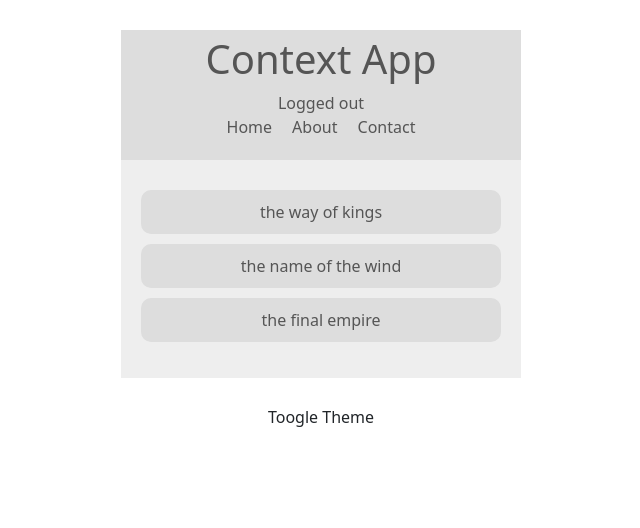
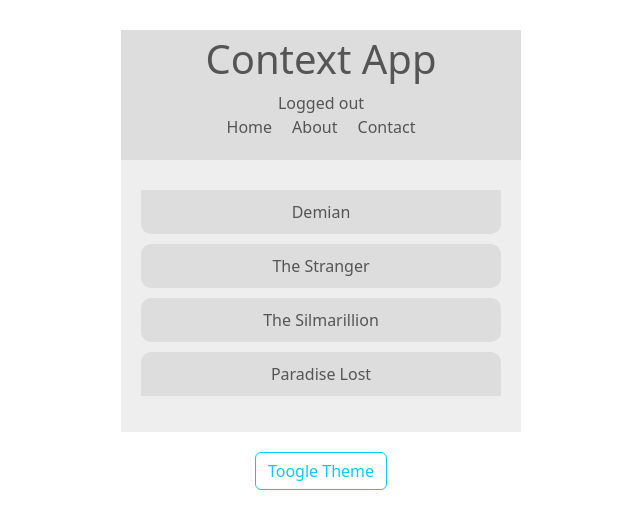
Before and after one commit to MauLight/context-hooks-react, a React (Create React App) app: page / in a window 1280 px wide. Shown: the top 528 px of the page, without its empty margins (319-959 px from the left). Built offline with nearby package versions, Linux system fonts and the light colour scheme.

Commit message:
class contexts changed to functional components

```diff
--- a/src/App.js
+++ b/src/App.js
@@ -3,7 +3,8 @@ import Bookshelf from './components/bookshelf';
 import Navbar2 from './components/navbar2';
 import ThemeToggle from './components/themetoggle';
 import ThemeContextProvider from './contexts/themeContext';
-import AuthContextProvider, { AuthContext } from './contexts/authcontext';
+import AuthContextProvider from './contexts/authcontext';
+import BookContextProvider from './contexts/bookcontext';
 
 function App() {
   return (
@@ -11,7 +12,9 @@ function App() {
       <AuthContextProvider>
         <ThemeContextProvider>
           <Navbar2 />
-          <Bookshelf />
+          <BookContextProvider>
+            <Bookshelf />
+          </BookContextProvider>
           <ThemeToggle />
         </ThemeContextProvider>
       </AuthContextProvider>
--- a/src/components/bookshelf.jsx
+++ b/src/components/bookshelf.jsx
@@ -1,17 +1,20 @@
 import React, { useContext } from "react";
+import { BookContext } from "../contexts/bookcontext";
 import { ThemeContext } from "../contexts/themeContext";
 
 const BookShelf = () => {
-
+  const {books} = useContext(BookContext);
   const { isLight, light, dark } = useContext(ThemeContext);
   const theme = isLight ? light : dark;
 
   return (
     <div className="book-list" style={{ background: theme.bg, color: theme.syntax }}>
       <ul>
-        <li style={{ background: theme.ui }} >the way of kings</li>
-        <li style={{ background: theme.ui }} >the name of the wind</li>
-        <li style={{ background: theme.ui }} >the final empire</li>
+        {books.map((book, i) => {
+          return (
+            <li style={{ background: theme.ui, color: theme.syntax }} key= {i} className="list-group-item">{book.title}</li>
+          )
+        })}
       </ul>
     </div>
   );
--- a/src/components/themetoggle.jsx
+++ b/src/components/themetoggle.jsx
@@ -1,22 +1,13 @@
-import React, { Component } from 'react';
+import React, { useContext } from 'react';
 import { ThemeContext } from '../contexts/themeContext';
 
-class ThemeToggle extends Component {
-    state = {}
-    render() {
-        return (
-            <ThemeContext.Consumer>{(context) => {
-                const { toggle } = context;
+const ThemeToggle = () => {
 
-                return (
-                    <button className='btn' onClick={toggle}>Toogle Theme</button>
-                )
+    const { toggle } = useContext(ThemeContext)
 
-            }}
-            </ThemeContext.Consumer>
-
-        );
-    }
+    return (
+        <button className='btn btn-outline-info' onClick={toggle}>Toogle Theme</button>
+    );
 }
 
 export default ThemeToggle;
--- a/src/contexts/authcontext.jsx
+++ b/src/contexts/authcontext.jsx
@@ -1,24 +1,22 @@
-import React, { Component, createContext } from "react";
-import { ThemeContext } from "./themeContext";
+import React, { useState, createContext } from "react";
 
 export const AuthContext = createContext();
 
-class AuthContextProvider extends Component {
-    state = {
+const AuthContextProvider = (props) => {
+    const [auth, setAuth] = useState({
         isAuthenticated: false
-     }
+    });
 
-    toggleAuth = () => {
-        this.setState({isAuthenticated: !this.state.isAuthenticated})
+    const toggleAuth = () => {
+        setAuth({ isAuthenticated: !auth.isAuthenticated })
     }
 
-    render() {
-        return (
-            <AuthContext.Provider value={{...this.state, auth: this.toggleAuth}}>
-                {this.props.children}
-            </AuthContext.Provider>
-        );
-    }
-}
+    return (
+        <AuthContext.Provider value={{ ...auth, auth: toggleAuth }}>
+            {props.children}
+        </AuthContext.Provider>
+    );
+
+};
 
 export default AuthContextProvider;
--- /dev/null
+++ b/src/contexts/bookcontext.jsx
@@ -0,0 +1,21 @@
+import React, { createContext, useState } from 'react';
+
+export const BookContext = createContext();
+
+const BookContextProvider = (props) => {
+
+    const [books, setBooks] = useState([
+        {title: 'Demian'},
+        {title: 'The Stranger'},
+        {title: 'The Silmarillion'},
+        {title: 'Paradise Lost'}
+    ]);
+
+    return (
+        <BookContext.Provider value={{books, setBooks}}>
+            {props.children}
+        </BookContext.Provider>
+     );
+}
+
+export default BookContextProvider;
--- a/src/contexts/themeContext.jsx
+++ b/src/contexts/themeContext.jsx
@@ -1,26 +1,24 @@
-import React, { Component, createContext, } from 'react';
+import React, { createContext, useState } from 'react';
 
 export const ThemeContext = createContext();
 
-class ThemeContextProvider extends Component {
+const ThemeContextProvider = (props) => {
 
-    state = {
+    const [theme, setTheme] = useState({
         isLight: true,
         light: { syntax: '#555', ui: '#ddd', bg: '#eee' },
         dark: { syntax: '#ddd', ui: '#333', bg: '#555' }
+    })
+
+    const toggleTheme = () => {
+        setTheme({...theme, isLight: !theme.isLight })
     }
 
-    toggleTheme = () => {
-        this.setState({ isLight: !this.state.isLight });
-    }
-
-    render() {
-        return (
-            <ThemeContext.Provider value={{ ...this.state, toggle: this.toggleTheme }}>
-                {this.props.children}
-            </ThemeContext.Provider>
-        )
-    }
-}
+    return (
+        <ThemeContext.Provider value={{ ...theme, toggle: toggleTheme }}>
+            {props.children}
+        </ThemeContext.Provider>
+    )
+};
 
 export default ThemeContextProvider;
```
